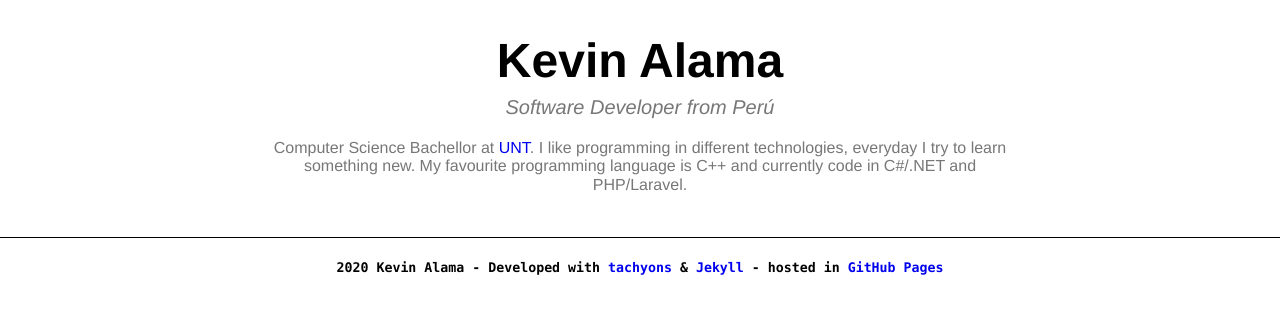
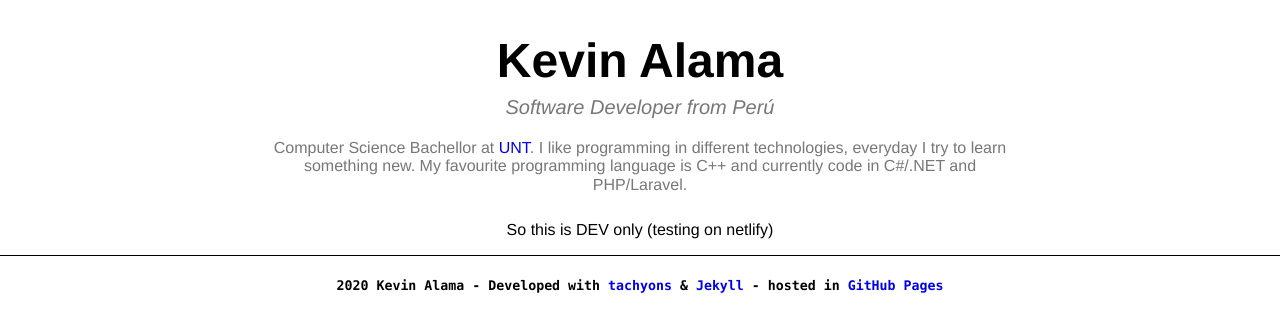
Before and after one commit to aldriguz/aldriguz.github.io, a Jekyll site: the page built from index.html, in a window 1280 px wide, cut to the strip 350-682 px from the top of the page. Built offline with Jekyll 4.4.1, drawn with Linux system fonts in a browser that asks for light colours.

Commit message:
test on netifly

```diff
--- a/index.html
+++ b/index.html
@@ -8,4 +8,5 @@ layout: default
     <h3 class="f4 fw4 gray mt0"><i>Software Developer from Perú</i></h3>
     <h5 class="f5 fw4 gray mt0 ml7-l mr7-l">Computer Science Bachellor at <a href="http://inf.unitru.edu.pe/" class="link">UNT</a>. I like programming in different technologies, everyday I try to learn something new. My favourite programming language is C++ and currently code in C#/.NET and PHP/Laravel.</h5>
     {% include social-media-links.html %}
+    So this is DEV only (testing on netlify)
 </section>
```
